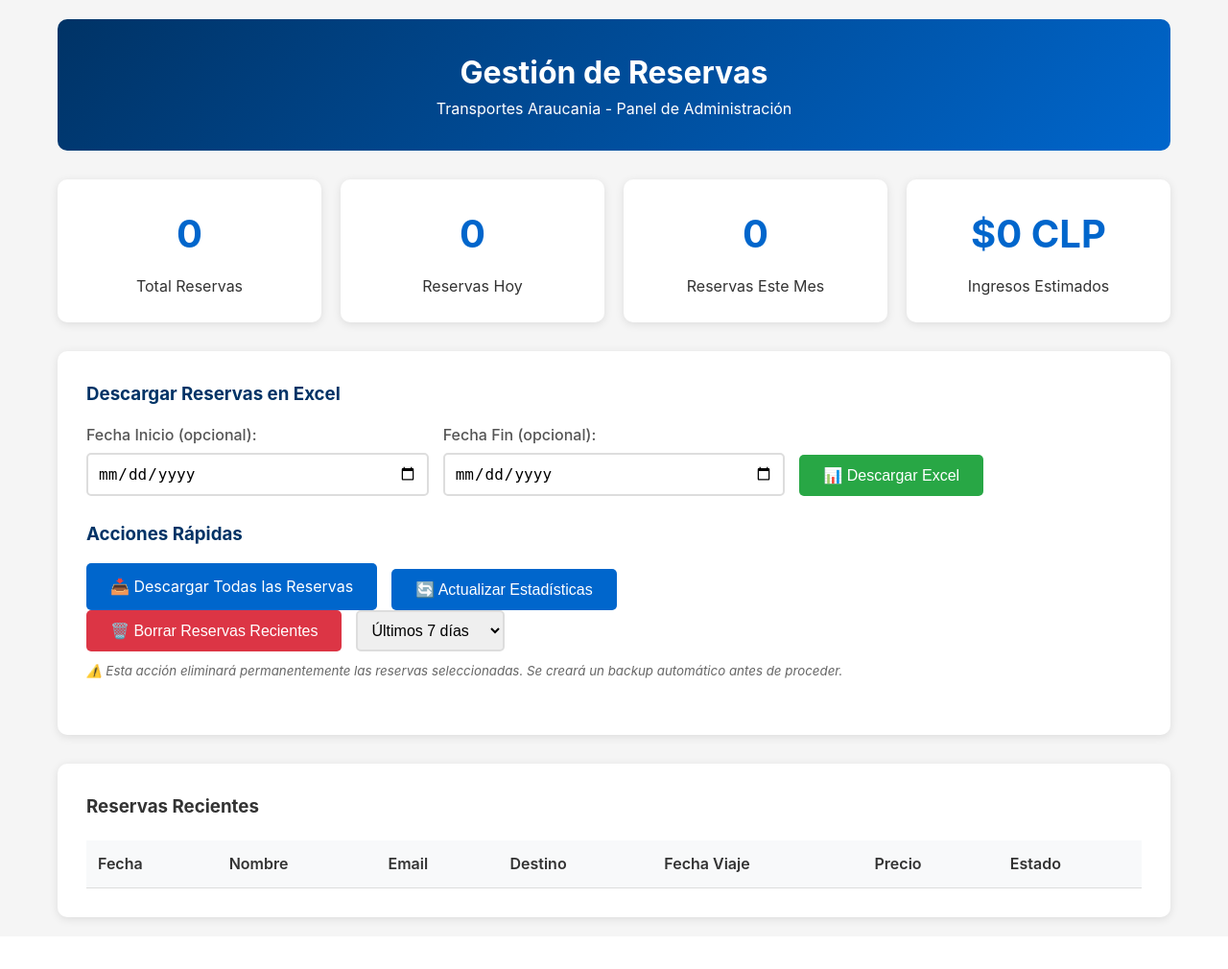
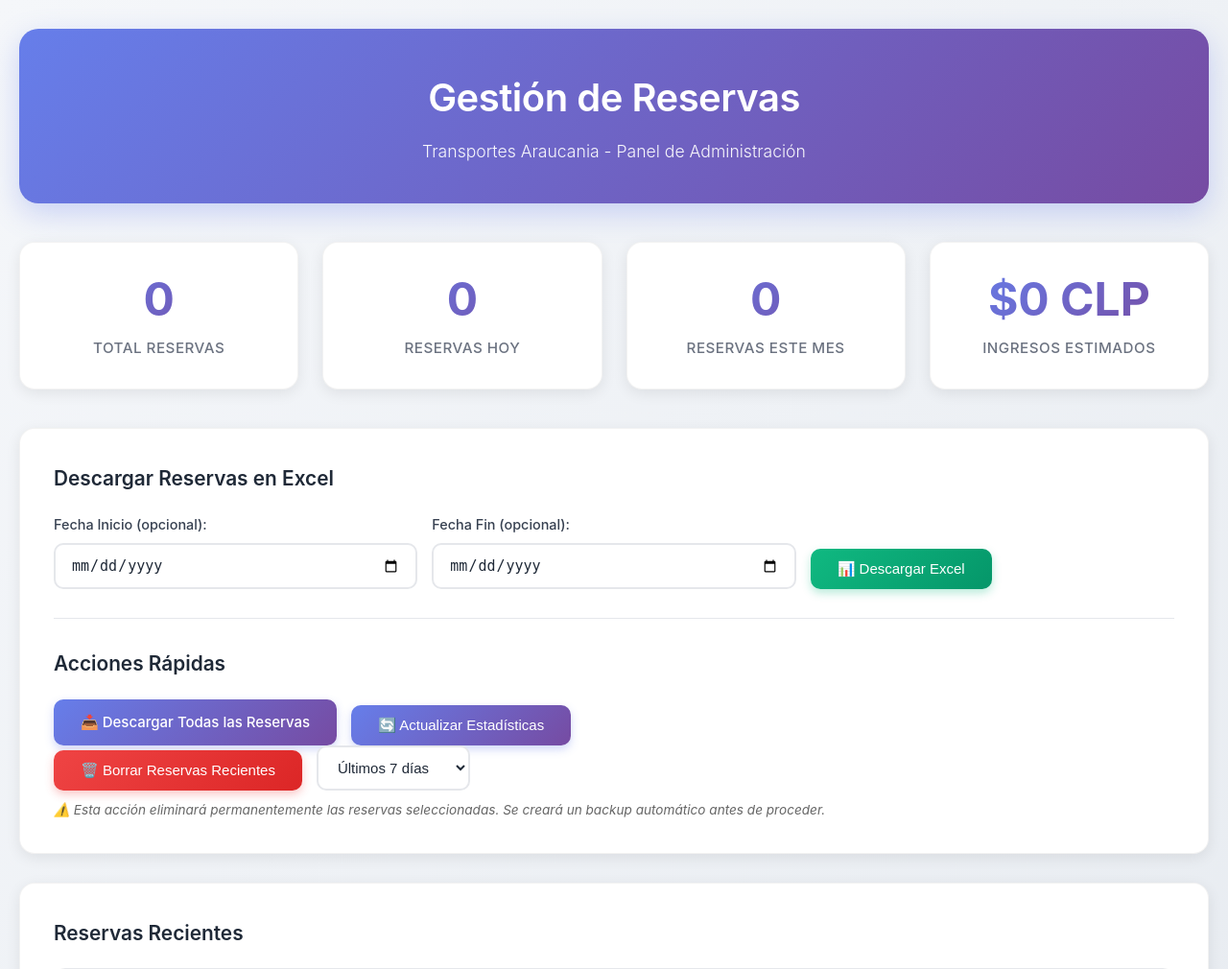
Before and after one commit to WidoMartinez/transportes-araucaria, a PHP site: page /reservas_manager.php in a window 1280 px wide. Shown: the top 1010 px of the page at 96% size. Before the commit the page ends 964 px from the top, so only its background shows below. Run offline with PHP 8.4, Linux system fonts and the light colour scheme; data that the repository does not hold is empty.

Commit message:
Rediseño moderno del módulo de reservas con gradientes y animaciones
Co-authored-by: WidoMartinez <103347274+WidoMartinez@users.noreply.github.com>

```diff
--- a/reservas_manager.php
+++ b/reservas_manager.php
@@ -404,64 +404,122 @@ function mostrarInterfazAdmin() {
         }
 
         body {
-            font-family: -apple-system, BlinkMacSystemFont, 'Segoe UI', Roboto, sans-serif;
-            background-color: #f5f5f5;
-            color: #333;
+            font-family: -apple-system, BlinkMacSystemFont, 'Segoe UI', 'Roboto', 'Helvetica', 'Arial', sans-serif;
+            background: linear-gradient(135deg, #f5f7fa 0%, #e8ecf1 100%);
+            color: #2c3e50;
             line-height: 1.6;
+            min-height: 100vh;
         }
 
         .container {
-            max-width: 1200px;
+            max-width: 1400px;
             margin: 0 auto;
-            padding: 20px;
+            padding: 30px 20px;
         }
 
         .header {
-            background: linear-gradient(135deg, #003366, #0066cc);
+            background: linear-gradient(135deg, #667eea 0%, #764ba2 100%);
             color: white;
-            padding: 30px 0;
+            padding: 40px 30px;
             text-align: center;
-            margin-bottom: 30px;
-            border-radius: 10px;
+            margin-bottom: 40px;
+            border-radius: 20px;
+            box-shadow: 0 10px 30px rgba(102, 126, 234, 0.3);
+            animation: slideDown 0.6s ease-out;
+        }
+
+        .header h1 {
+            font-size: 2.5rem;
+            font-weight: 600;
+            margin-bottom: 10px;
+            letter-spacing: -0.5px;
+        }
+
+        .header p {
+            font-size: 1.1rem;
+            opacity: 0.95;
+            font-weight: 300;
         }
 
         .stats-grid {
             display: grid;
-            grid-template-columns: repeat(auto-fit, minmax(250px, 1fr));
-            gap: 20px;
-            margin-bottom: 30px;
+            grid-template-columns: repeat(auto-fit, minmax(280px, 1fr));
+            gap: 25px;
+            margin-bottom: 40px;
         }
 
         .stat-card {
             background: white;
-            padding: 25px;
-            border-radius: 10px;
-            box-shadow: 0 2px 10px rgba(0,0,0,0.1);
+            padding: 30px;
+            border-radius: 16px;
+            box-shadow: 0 4px 15px rgba(0,0,0,0.08);
             text-align: center;
+            transition: all 0.3s ease;
+            border: 1px solid rgba(0,0,0,0.05);
+            animation: fadeInUp 0.6s ease-out;
+            animation-fill-mode: both;
+        }
+
+        .stat-card:nth-child(1) { animation-delay: 0.1s; }
+        .stat-card:nth-child(2) { animation-delay: 0.2s; }
+        .stat-card:nth-child(3) { animation-delay: 0.3s; }
+        .stat-card:nth-child(4) { animation-delay: 0.4s; }
+
+        .stat-card:hover {
+            transform: translateY(-5px);
+            box-shadow: 0 8px 25px rgba(0,0,0,0.12);
         }
 
         .stat-number {
-            font-size: 2.5em;
-            font-weight: bold;
-            color: #0066cc;
+            font-size: 3rem;
+            font-weight: 700;
+            background: linear-gradient(135deg, #667eea 0%, #764ba2 100%);
+            -webkit-background-clip: text;
+            -webkit-text-fill-color: transparent;
+            background-clip: text;
             margin-bottom: 10px;
+            line-height: 1.2;
+        }
+
+        .stat-card > div:last-child {
+            font-size: 0.95rem;
+            color: #6b7280;
+            font-weight: 500;
+            text-transform: uppercase;
+            letter-spacing: 0.5px;
         }
 
         .actions {
             background: white;
-            padding: 30px;
-            border-radius: 10px;
-            box-shadow: 0 2px 10px rgba(0,0,0,0.1);
+            padding: 35px;
+            border-radius: 16px;
+            box-shadow: 0 4px 15px rgba(0,0,0,0.08);
             margin-bottom: 30px;
+            border: 1px solid rgba(0,0,0,0.05);
+            animation: fadeInUp 0.6s ease-out 0.5s;
+            animation-fill-mode: both;
         }
 
         .action-group {
-            margin-bottom: 25px;
+            margin-bottom: 30px;
+            padding-bottom: 30px;
+            border-bottom: 1px solid #e5e7eb;
+        }
+
+        .action-group:last-child {
+            margin-bottom: 0;
+            padding-bottom: 0;
+            border-bottom: none;
         }
 
         .action-group h3 {
-            margin-bottom: 15px;
-            color: #003366;
+            margin-bottom: 20px;
+            color: #1f2937;
+            font-size: 1.3rem;
+            font-weight: 600;
+            display: flex;
+            align-items: center;
+            gap: 10px;
         }
 
         .form-row {
@@ -473,115 +531,237 @@ function mostrarInterfazAdmin() {
 
         .form-group {
             flex: 1;
-            min-width: 200px;
+            min-width: 220px;
         }
 
         label {
             display: block;
-            margin-bottom: 5px;
+            margin-bottom: 8px;
             font-weight: 500;
-            color: #555;
+            color: #374151;
+            font-size: 0.9rem;
         }
 
         input[type="date"], select {
             width: 100%;
-            padding: 10px;
-            border: 2px solid #ddd;
-            border-radius: 5px;
-            font-size: 16px;
+            padding: 12px 16px;
+            border: 2px solid #e5e7eb;
+            border-radius: 10px;
+            font-size: 15px;
+            transition: all 0.3s ease;
+            background: white;
+            color: #1f2937;
+        }
+
+        input[type="date"]:focus, select:focus {
+            outline: none;
+            border-color: #667eea;
+            box-shadow: 0 0 0 3px rgba(102, 126, 234, 0.1);
         }
 
         .btn {
-            background: #0066cc;
+            background: linear-gradient(135deg, #667eea 0%, #764ba2 100%);
             color: white;
             border: none;
-            padding: 12px 25px;
-            border-radius: 5px;
+            padding: 12px 28px;
+            border-radius: 10px;
             cursor: pointer;
-            font-size: 16px;
+            font-size: 15px;
+            font-weight: 500;
             text-decoration: none;
-            display: inline-block;
-            transition: background-color 0.3s;
+            display: inline-flex;
+            align-items: center;
+            gap: 8px;
+            transition: all 0.3s ease;
+            box-shadow: 0 4px 10px rgba(102, 126, 234, 0.3);
         }
 
         .btn:hover {
-            background: #0052a3;
+            transform: translateY(-2px);
+            box-shadow: 0 6px 20px rgba(102, 126, 234, 0.4);
+        }
+
+        .btn:active {
+            transform: translateY(0);
         }
 
         .btn-success {
-            background: #28a745;
+            background: linear-gradient(135deg, #10b981 0%, #059669 100%);
+            box-shadow: 0 4px 10px rgba(16, 185, 129, 0.3);
         }
 
         .btn-success:hover {
-            background: #218838;
+            box-shadow: 0 6px 20px rgba(16, 185, 129, 0.4);
         }
 
         .btn-danger {
-            background: #dc3545;
+            background: linear-gradient(135deg, #ef4444 0%, #dc2626 100%);
+            box-shadow: 0 4px 10px rgba(239, 68, 68, 0.3);
         }
 
         .btn-danger:hover {
-            background: #c82333;
+            box-shadow: 0 6px 20px rgba(239, 68, 68, 0.4);
         }
 
         .recent-reservas {
             background: white;
-            padding: 30px;
-            border-radius: 10px;
-            box-shadow: 0 2px 10px rgba(0,0,0,0.1);
+            padding: 35px;
+            border-radius: 16px;
+            box-shadow: 0 4px 15px rgba(0,0,0,0.08);
+            border: 1px solid rgba(0,0,0,0.05);
+            animation: fadeInUp 0.6s ease-out 0.6s;
+            animation-fill-mode: both;
+        }
+
+        .recent-reservas h3 {
+            color: #1f2937;
+            font-size: 1.3rem;
+            font-weight: 600;
+            margin-bottom: 20px;
         }
 
         .table-container {
             overflow-x: auto;
+            border-radius: 12px;
+            border: 1px solid #e5e7eb;
         }
 
         table {
             width: 100%;
-            border-collapse: collapse;
-            margin-top: 20px;
+            border-collapse: separate;
+            border-spacing: 0;
         }
 
         th, td {
-            padding: 12px;
+            padding: 16px 20px;
             text-align: left;
-            border-bottom: 1px solid #ddd;
         }
 
         th {
-            background-color: #f8f9fa;
+            background: linear-gradient(135deg, #f9fafb 0%, #f3f4f6 100%);
             font-weight: 600;
-            color: #333;
+            color: #374151;
+            font-size: 0.85rem;
+            text-transform: uppercase;
+            letter-spacing: 0.5px;
+            border-bottom: 2px solid #e5e7eb;
         }
 
-        tr:hover {
-            background-color: #f5f5f5;
+        th:first-child {
+            border-top-left-radius: 12px;
+        }
+
+        th:last-child {
+            border-top-right-radius: 12px;
+        }
+
+        td {
+            border-bottom: 1px solid #f3f4f6;
+            color: #4b5563;
+        }
+
+        tr:last-child td {
+            border-bottom: none;
+        }
+
+        tr:hover td {
+            background-color: #f9fafb;
         }
 
         .status-badge {
-            padding: 4px 8px;
-            border-radius: 4px;
-            font-size: 12px;
-            font-weight: 500;
+            padding: 6px 12px;
+            border-radius: 20px;
+            font-size: 0.8rem;
+            font-weight: 600;
+            display: inline-block;
         }
 
         .status-nueva {
-            background-color: #e3f2fd;
-            color: #1976d2;
+            background: linear-gradient(135deg, #dbeafe 0%, #bfdbfe 100%);
+            color: #1e40af;
         }
 
         .loading {
             text-align: center;
-            padding: 20px;
-            color: #666;
+            padding: 40px 20px;
+            color: #6b7280;
+            font-size: 1rem;
+        }
+
+        small {
+            color: #6b7280;
+            font-size: 0.85rem;
+            line-height: 1.5;
+        }
+
+        @keyframes slideDown {
+            from {
+                opacity: 0;
+                transform: translateY(-30px);
+            }
+            to {
+                opacity: 1;
+                transform: translateY(0);
+            }
+        }
+
+        @keyframes fadeInUp {
+            from {
+                opacity: 0;
+                transform: translateY(20px);
+            }
+            to {
+                opacity: 1;
+                transform: translateY(0);
+            }
         }
 
         @media (max-width: 768px) {
+            .container {
+                padding: 20px 15px;
+            }
+
+            .header {
+                padding: 30px 20px;
+                border-radius: 16px;
+            }
+
+            .header h1 {
+                font-size: 1.8rem;
+            }
+
+            .header p {
+                font-size: 1rem;
+            }
+
+            .stats-grid {
+                gap: 15px;
+            }
+
+            .stat-card {
+                padding: 25px 20px;
+            }
+
+            .stat-number {
+                font-size: 2.5rem;
+            }
+
+            .actions, .recent-reservas {
+                padding: 25px 20px;
+            }
+
             .form-row {
                 flex-direction: column;
             }
 
             .form-group {
                 min-width: auto;
+                width: 100%;
+            }
+
+            .btn {
+                width: 100%;
+                justify-content: center;
             }
         }
     </style>
```
